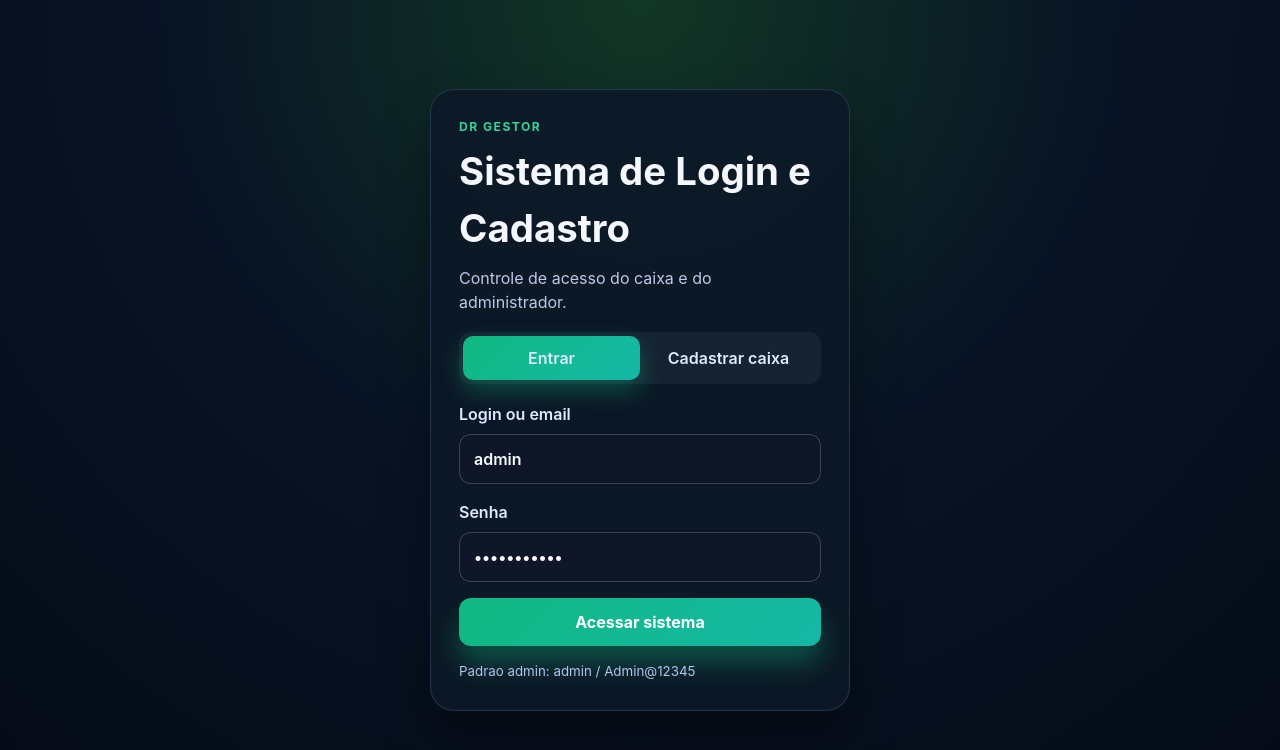
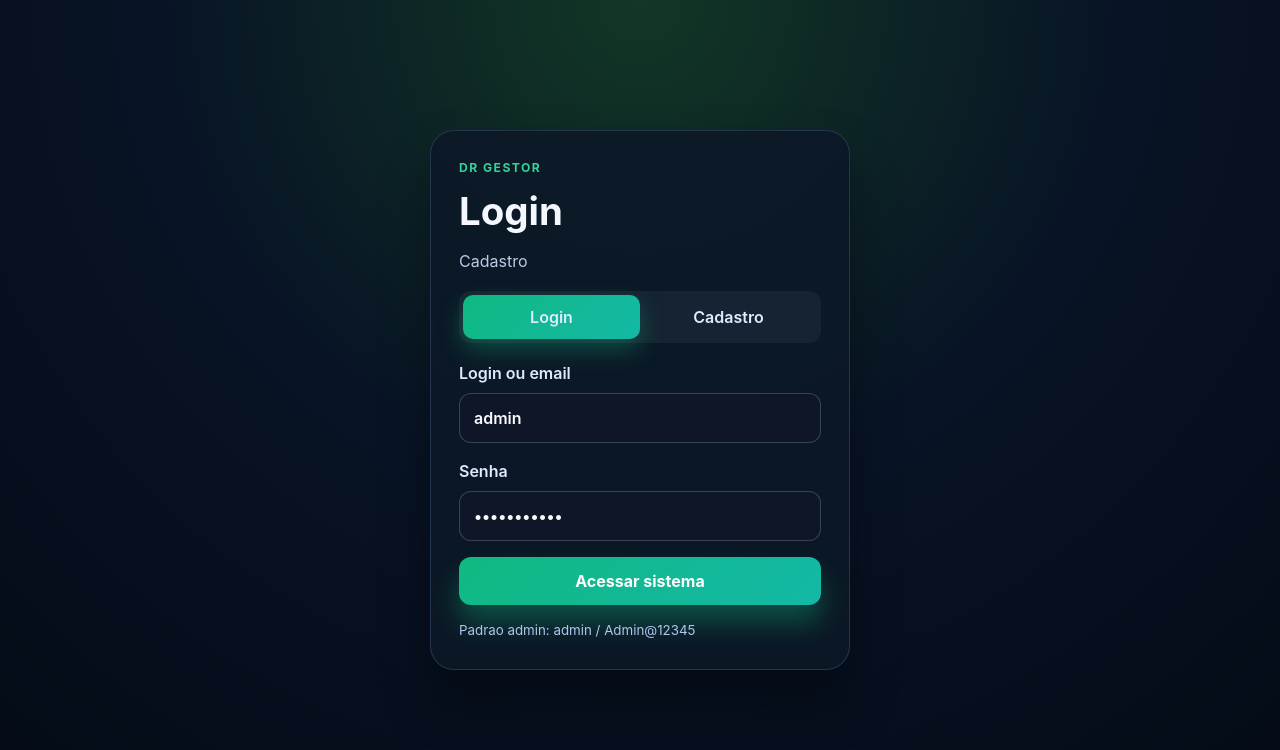
Before and after one commit to blacksan851/drgestormz3, a React (Vite) app: page / in a window 1280 px wide. Shown: the top 750 px of the page. Built offline with nearby package versions, Linux system fonts and the light colour scheme.

Commit message:
Ajustar texto do cabeçalho do login para mostrar apenas Login e Cadastro de forma mais enxuta

```diff
--- a/src/App.tsx
+++ b/src/App.tsx
@@ -181,8 +181,8 @@ export default function App() {
       <div className="auth-card">
         <div className="brand-box">
           <p className="eyebrow">DR Gestor</p>
-          <h1>Sistema de Login e Cadastro</h1>
-          <p>Controle de acesso do caixa e do administrador.</p>
+          <h1>Login</h1>
+          <p>Cadastro</p>
         </div>
 
         <div className="tabs">
@@ -191,14 +191,14 @@ export default function App() {
             className={mode === 'login' ? 'active' : ''}
             onClick={() => setMode('login')}
           >
-            Entrar
+            Login
           </button>
           <button
             type="button"
             className={mode === 'register' ? 'active' : ''}
             onClick={() => setMode('register')}
           >
-            Cadastrar caixa
+            Cadastro
           </button>
         </div>
 
```
